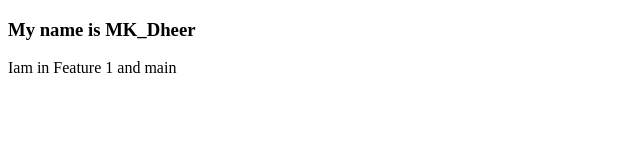
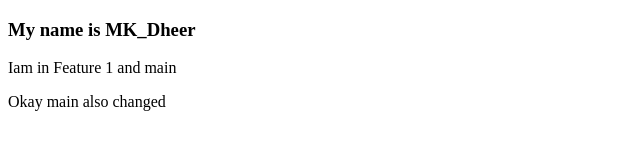
Before and after one commit to Mkdheer/localrepo, a plain HTML site: page index.html in a window 1280 px wide. Shown: the whole page, without its empty margins (0-640 px from the left). Drawn offline with Linux system fonts and the light colour scheme.

Commit message:
main changed

```diff
--- a/index.html
+++ b/index.html
@@ -8,5 +8,6 @@
 <body>
     <h3>My name is MK_Dheer</h3>
     <p>Iam in Feature 1 and main</p>
+    <p>Okay main also changed</p>
 </body>
 </html>
```
